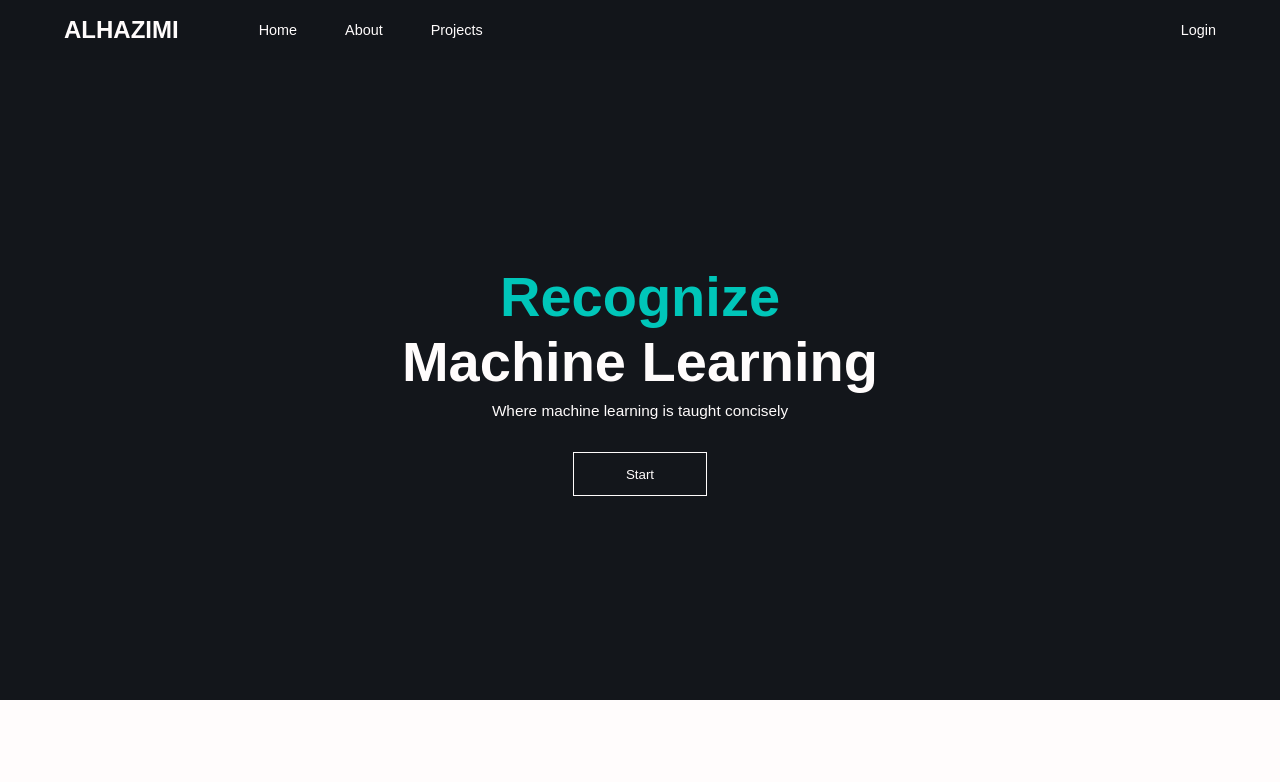
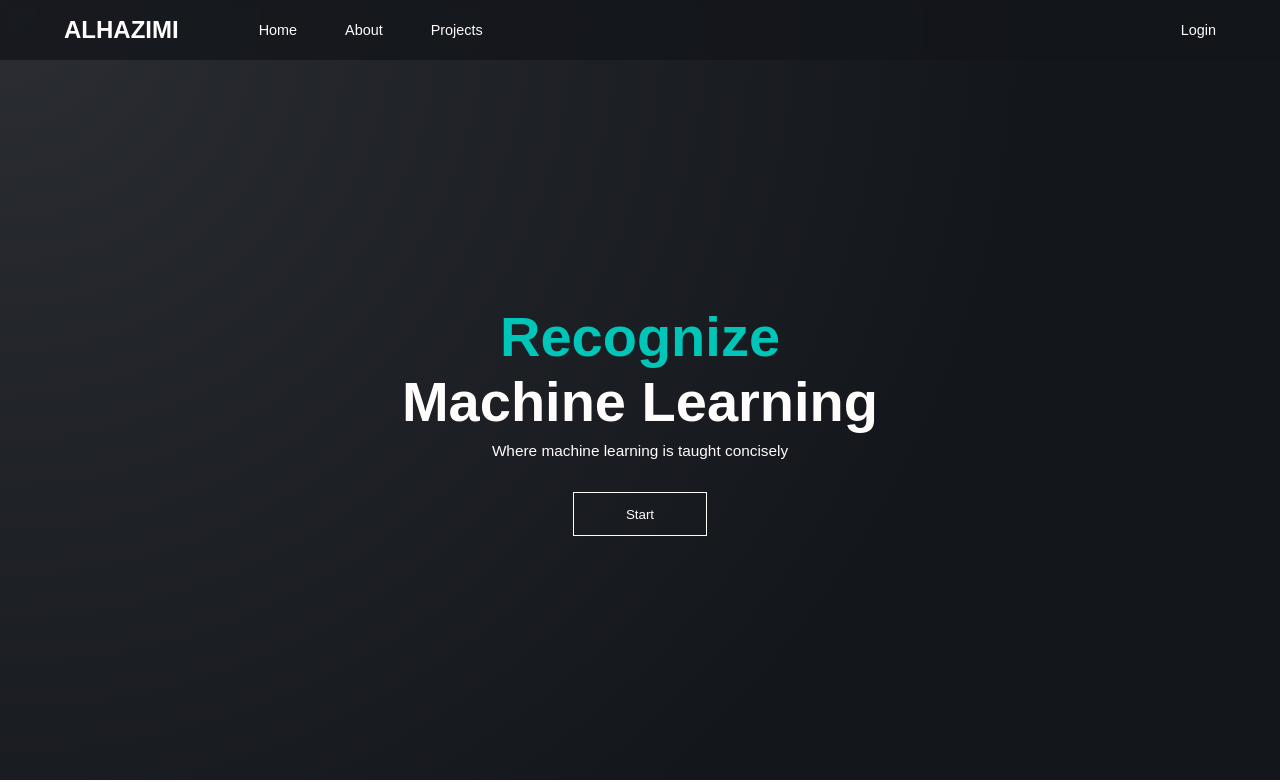
Before and after one commit to rakkaalhazimi/Vue-Blogspot, a Vue app: page / in a window 1280 px wide. Shown: the top 782 px of the page. Built offline with nearby package versions, Linux system fonts and the light colour scheme.

Commit message:
add: bg gradient, change: header height

```diff
--- a/src/App.vue
+++ b/src/App.vue
@@ -25,6 +25,7 @@ import SectionContent from "./components/SectionContent.vue"
   flex-direction: column;
   min-height: 100vh;
   font-family: sans-serif;
+  background: radial-gradient(circle at left top, rgba(255,252,252,.1) 0%, rgba(0,0,0,0) 40%);
   background-color: $dominant;
   text-align: center;
 }
@@ -35,7 +36,7 @@ header {
   justify-content: center;
   align-items: center;
   padding: 0.8rem;
-  min-height: 80vh;
+  min-height: 90vh;
   color: $text-dark;
 }
 </style>
```
